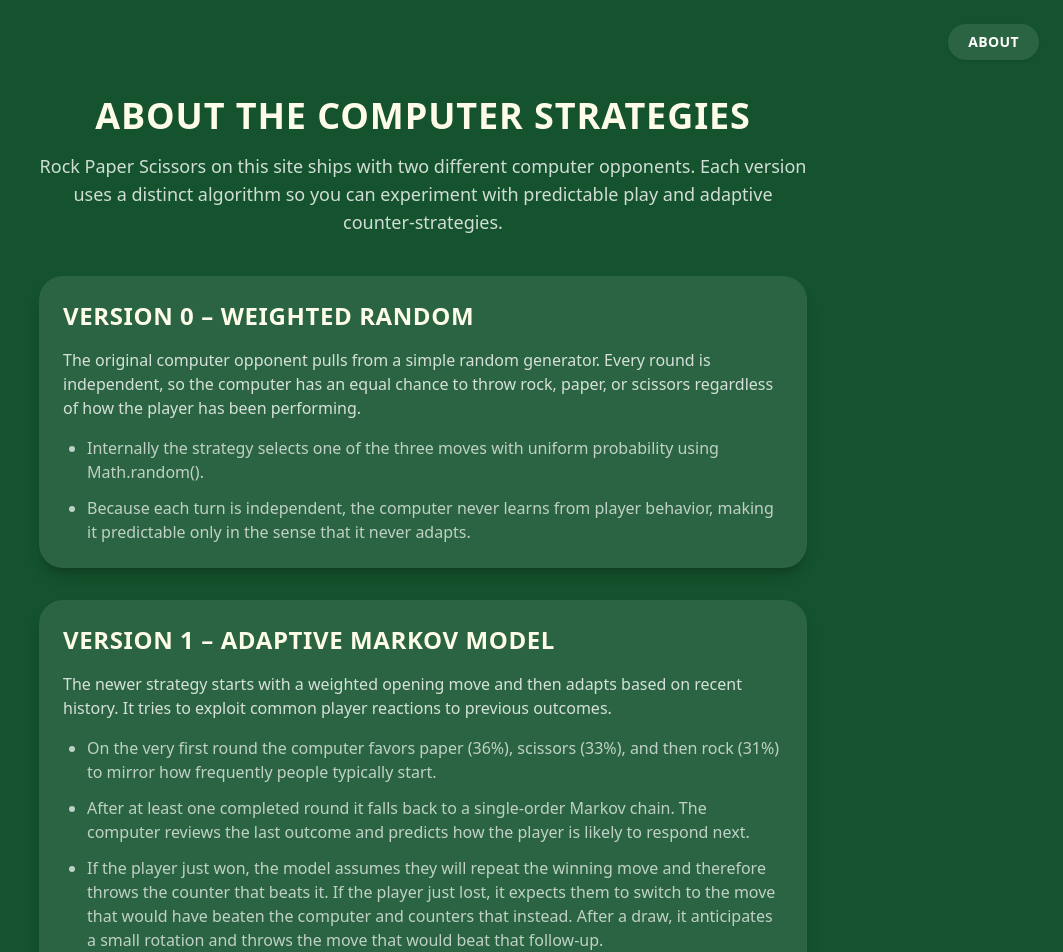
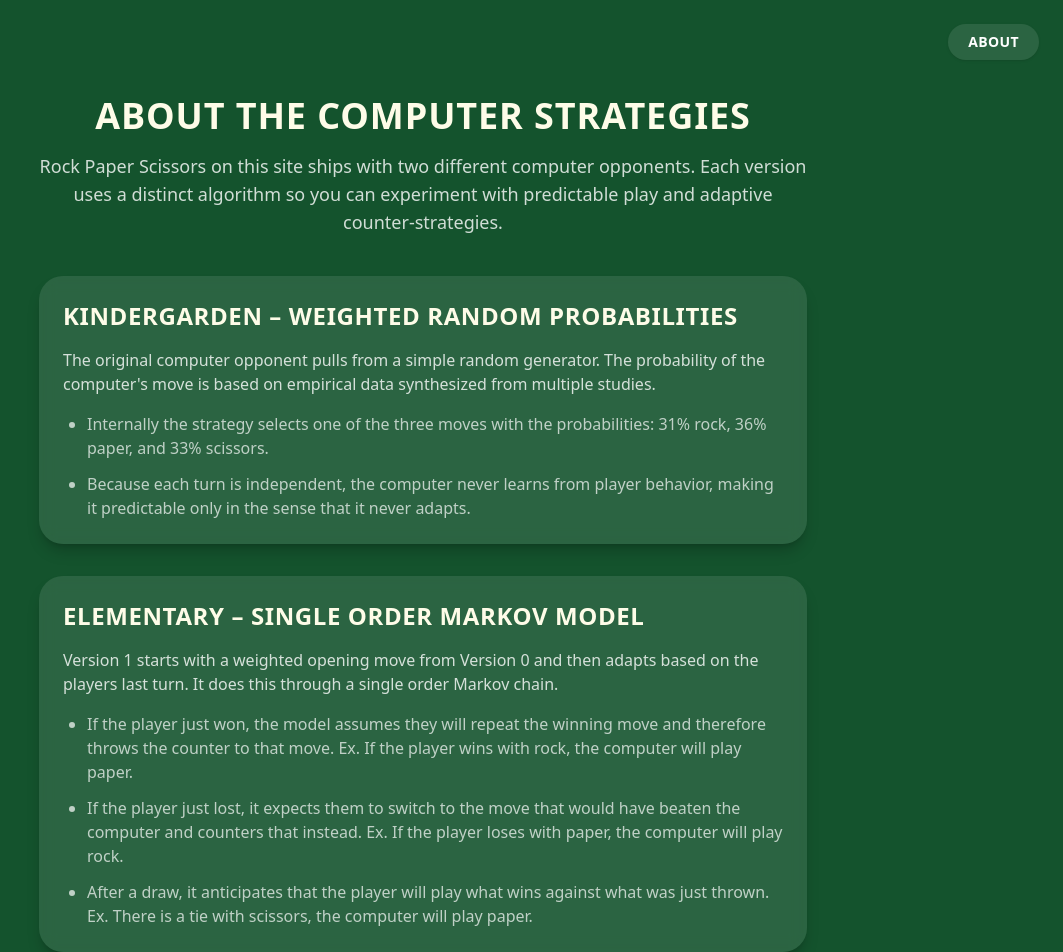
Before and after one commit to Aquinnmo/rps-web, a Next.js app: page /about in a window 1280 px wide. Shown: the top 952 px of the page, without its empty margins (217-1280 px from the left). Built offline with nearby package versions, Linux system fonts and the light colour scheme.

Commit message:
updated model selector and about us page content

```diff
--- a/src/app/about/page.tsx
+++ b/src/app/about/page.tsx
@@ -2,22 +2,22 @@ import Link from "next/link";
 
 const sections = [
   {
-    title: "Version 0 – Weighted Random",
+    title: "Kindergarden – Weighted Random Probabilities",
     summary:
-      "The original computer opponent pulls from a simple random generator. Every round is independent, so the computer has an equal chance to throw rock, paper, or scissors regardless of how the player has been performing.",
+      "The original computer opponent pulls from a simple random generator. The probability of the computer's move is based on empirical data synthesized from multiple studies.",
     details: [
-      "Internally the strategy selects one of the three moves with uniform probability using Math.random().",
+      "Internally the strategy selects one of the three moves with the probabilities:  31% rock, 36% paper, and 33% scissors.",
       "Because each turn is independent, the computer never learns from player behavior, making it predictable only in the sense that it never adapts.",
     ],
   },
   {
-    title: "Version 1 – Adaptive Markov Model",
+    title: "Elementary – Single Order Markov Model",
     summary:
-      "The newer strategy starts with a weighted opening move and then adapts based on recent history. It tries to exploit common player reactions to previous outcomes.",
+      "Version 1 starts with a weighted opening move from Version 0 and then adapts based on the players last turn. It does this through a single order Markov chain.",
     details: [
-      "On the very first round the computer favors paper (36%), scissors (33%), and then rock (31%) to mirror how frequently people typically start.",
-      "After at least one completed round it falls back to a single-order Markov chain. The computer reviews the last outcome and predicts how the player is likely to respond next.",
-      "If the player just won, the model assumes they will repeat the winning move and therefore throws the counter that beats it. If the player just lost, it expects them to switch to the move that would have beaten the computer and counters that instead. After a draw, it anticipates a small rotation and throws the move that would beat that follow-up.",
+      "If the player just won, the model assumes they will repeat the winning move and therefore throws the counter to that move. Ex. If the player wins with rock, the computer will play paper.",
+      "If the player just lost, it expects them to switch to the move that would have beaten the computer and counters that instead. Ex. If the player loses with paper, the computer will play rock.",
+      "After a draw, it anticipates that the player will play what wins against what was just thrown. Ex. There is a tie with scissors, the computer will play paper.",
     ],
   },
 ];
--- a/src/app/page.tsx
+++ b/src/app/page.tsx
@@ -79,7 +79,7 @@ export default function Home() {
           htmlFor="game-version"
           className="relative flex items-center gap-3 rounded-full bg-white/10 px-5 py-2 text-sm font-semibold uppercase tracking-wide text-white shadow"
         >
-          <span>Version</span>
+          <span>Brain Power Level</span>
           <div className="relative">
             <select
               id="game-version"
@@ -87,8 +87,8 @@ export default function Home() {
               onChange={handleVersionChange}
               className="appearance-none rounded-full bg-white/20 px-4 py-1 pr-8 text-base font-medium text-white outline-none ring-white/60 transition focus-visible:ring [&>option]:bg-[#14532d] [&>option]:text-[#fefce8] [&>option]:py-2 [&>option]:px-4 [&>option]:font-medium [&>option]:checked:bg-[#166534] [&>option]:hover:bg-[#166534]"
             >
-              <option value={0} className="bg-[#14532d] text-[#fefce8] py-2 px-4 font-medium hover:bg-[#166534]">Weighted Random</option>
-              <option value={1} className="bg-[#14532d] text-[#fefce8] py-2 px-4 font-medium hover:bg-[#166534]">October 13, 2025</option>
+              <option value={0} className="bg-[#14532d] text-[#fefce8] py-2 px-4 font-medium hover:bg-[#166534]">Kindergarden</option>
+              <option value={1} className="bg-[#14532d] text-[#fefce8] py-2 px-4 font-medium hover:bg-[#166534]">Elementary</option>
             </select>
             {/* custom caret to match site style */}
             <svg
```
